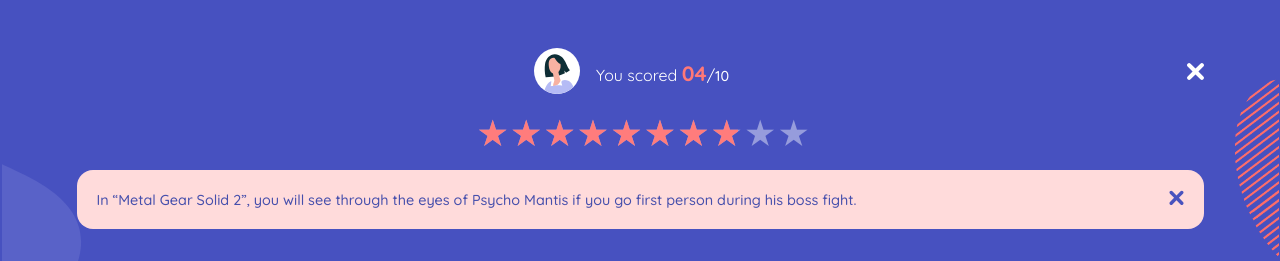
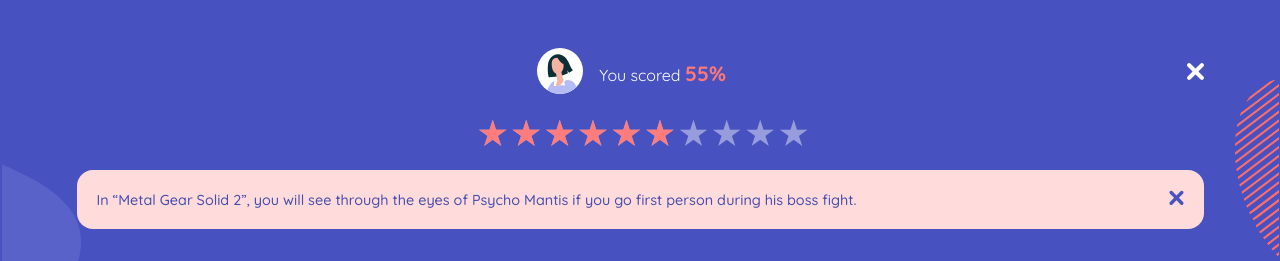
Before and after one commit to njihiamark/quiz-app-next, a Next.js app: page /score in a window 1280 px wide. Shown: the top 261 px of the page. Built offline with nearby package versions, Linux system fonts and the light colour scheme.

Commit message:
final typed component

```diff
--- a/src/components/Score.tsx
+++ b/src/components/Score.tsx
@@ -2,6 +2,7 @@
 import styles from './score.module.scss';
 import Image from 'next/image';
 import Link from 'next/link'
+import cssRatingClasses from '../utils/cssRatingClasses';
 
 type Props = {
     page_url: string,
@@ -9,14 +10,18 @@
     max_score: number,
 }
 
-const Score = ({ page_url = "welcome", score = 8, max_score = 10 }: Props) => (
+const Score = ({ page_url = "welcome", score = 8, max_score = 10 }: Props) => {
+    const score_percentage = (score / max_score) * 100;
+    const rounded_percentage = Math.round(score_percentage);
+    const nearest_ten_percentage = Math.round(rounded_percentage/ 10) * 10;
+    return (
         <div className="mb-1">
             <div className={styles["score-info"] + " mb-1"}>
                 <div className={styles["score-info__first-sec"]}>
                     <div className={styles["score-info__avatar"]}>
                         <Image src="/images/avatar.svg" layout="fixed" width={46} height={46} />
                     </div>
-                {max_score == 10 ? <span> You scored <span className={styles["score-info__actual"]}>0{score}</span>/<span className={styles["score-info__base"]}>{max_score}</span></span> : <span> You scored <span className={styles["score-info__actual"]}>{Math.round((score/max_score)*100)}%</span></span>}
+                    {max_score == 10 ? <span> You scored <span className={styles["score-info__actual"]}>{score == 10 ? 10 : "0"+score }</span>/<span className={styles["score-info__base"]}>{max_score}</span></span> : <span> You scored <span className={styles["score-info__actual"]}>{rounded_percentage}%</span></span>}
                 </div>
                 <div className={styles["score-info__cross"]}>
                     <Link href={page_url}>
@@ -24,10 +29,10 @@
                     </Link>
                 </div>
             </div>
-        <div className={styles["star-ratings"] + " " + styles["eighth"]}></div>
+            <div className={styles["star-ratings"] + " " + styles[cssRatingClasses(rounded_percentage, nearest_ten_percentage)]}></div>
         </div>
+    )
 
-
-);
+};
 
 export default Score;
--- a/src/components/score.module.scss
+++ b/src/components/score.module.scss
@@ -71,6 +71,9 @@
   &.nineth::after {
     width: 90%;
   }
+  &.almost-tenth::after {
+    width: 96%;
+  }
   &.tenth::after {
     width: 100%;
   }
--- a/src/pages/score.tsx
+++ b/src/pages/score.tsx
@@ -6,7 +6,7 @@
 const ScorePage: NextPage = () => {
     return(
         <Layout theme="dark">
-            <Score page_url = "welcome" score={4} max_score={10} />
+            <Score page_url = "welcome" score={6} max_score={11} />
             <ScoreCard desc="In “Metal Gear Solid 2”, you will see through the eyes of Psycho Mantis if you go first person during his boss fight." status="fail"/>
         </Layout>
     );
--- /dev/null
+++ b/src/utils/cssRatingClasses.tsx
@@ -0,0 +1,37 @@
+export default function cssRatingClasses(rounded_percentage: number, nearest_ten_percentage: number): string {
+    if (rounded_percentage == 100){
+        return "tenth"
+    }
+    else if (rounded_percentage >= 95 && rounded_percentage <= 99){
+        return "almost-tenth"
+    }
+    else if(nearest_ten_percentage == 90){
+        return "nineth"
+    }
+    else if(nearest_ten_percentage == 80){
+        return "eighth"
+    }
+    else if(nearest_ten_percentage == 70){
+        return "seventh"
+    }
+    else if(nearest_ten_percentage == 60){
+        return "sixth"
+    }
+    else if(nearest_ten_percentage == 50){
+        return "fifth"
+    }
+    else if(nearest_ten_percentage == 40){
+        return "fourth"
+    }
+    else if(nearest_ten_percentage == 30){
+        return "third"
+    }
+    else if(nearest_ten_percentage == 20){
+        return "second"
+    }
+    else if(nearest_ten_percentage == 10){
+        return "first"
+    }else{
+        return "zero"
+    }
+  }
```
Lines whose indentation alone changed are shown as unchanged.
